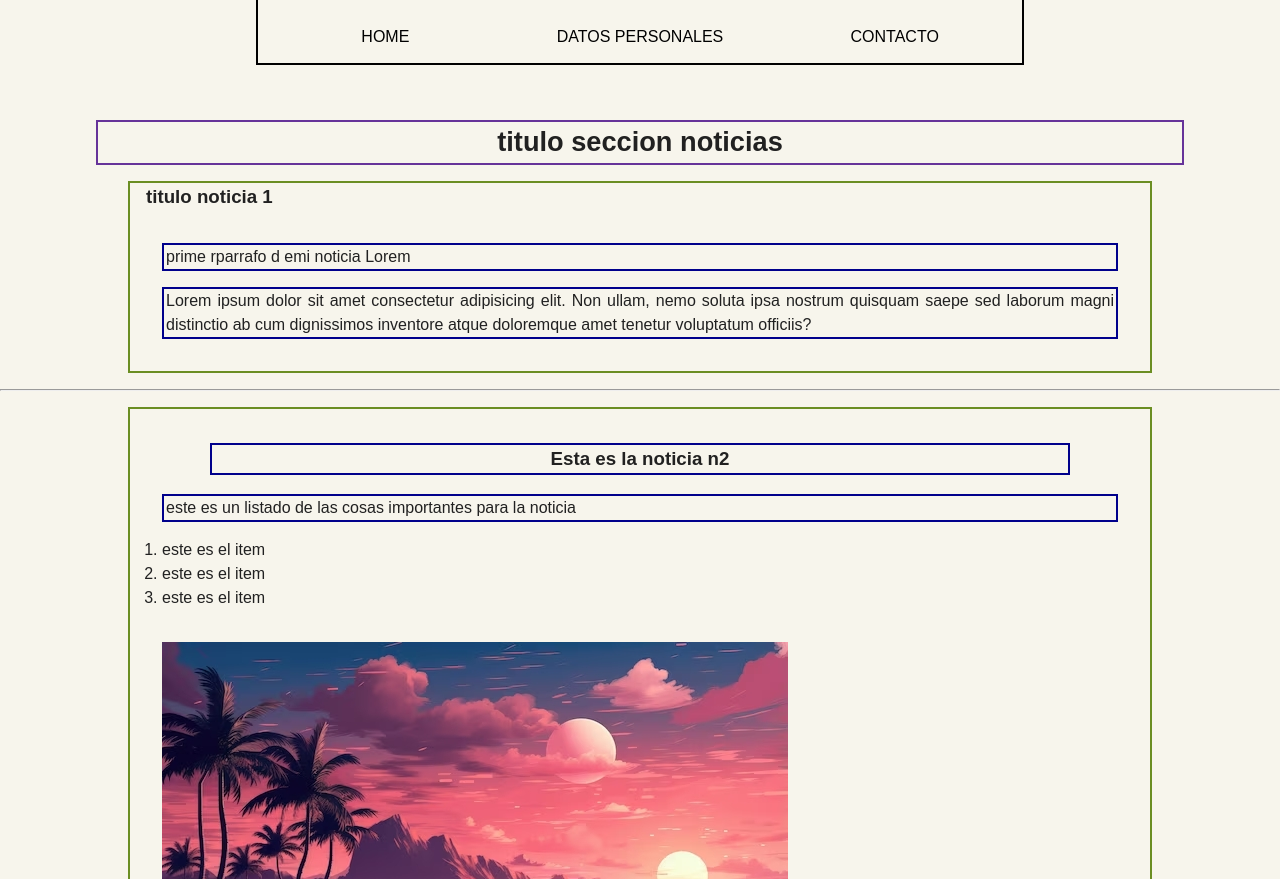
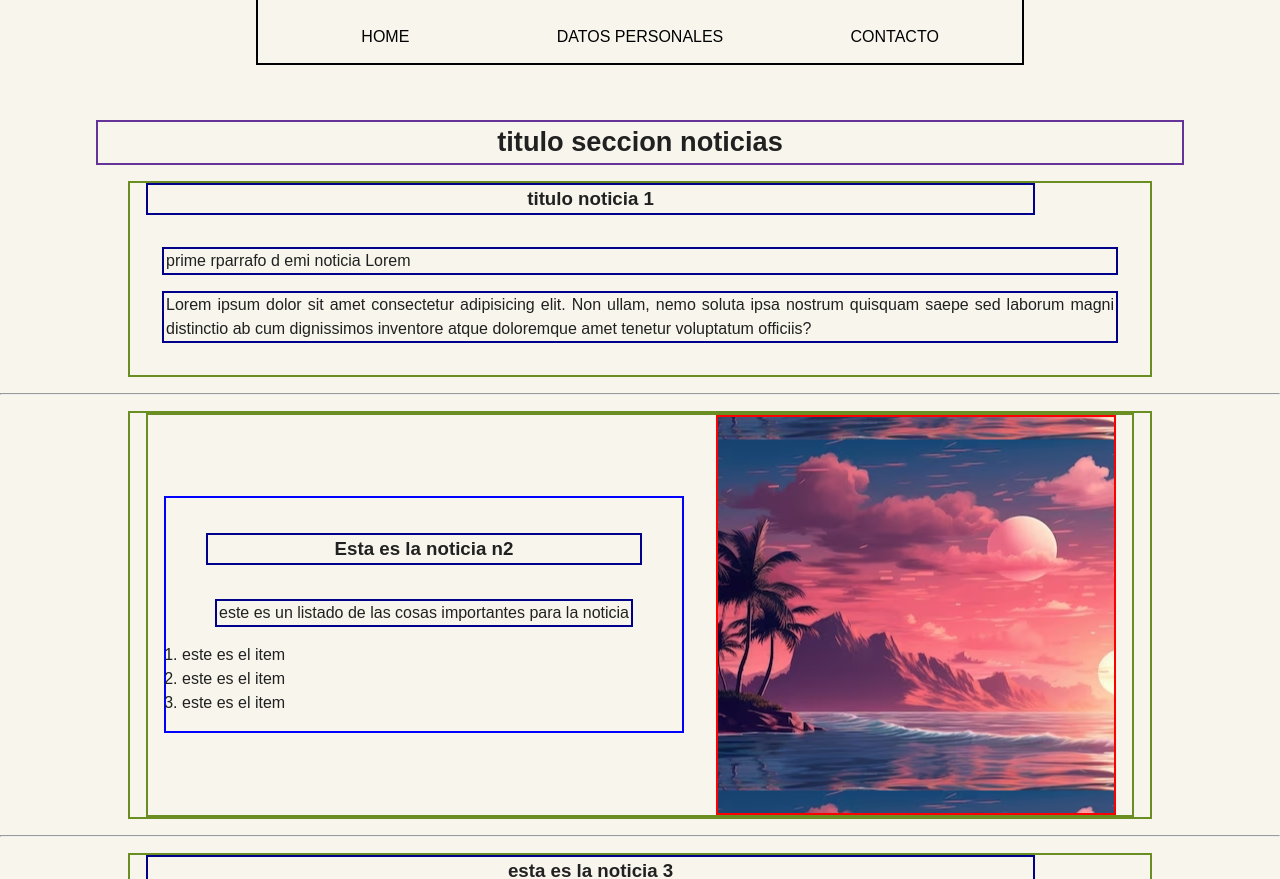
Before and after one commit to pupple473/primer-pagina-Henry, a plain HTML site: page index.html in a window 1280 px wide. Shown: the part 73-952 px from the top of the page. Drawn offline with Linux system fonts and the light colour scheme.

Commit message:
Fourth commit: CSS v1.2

```diff
--- a/index.html
+++ b/index.html
@@ -36,7 +36,8 @@
 
             <hr/>
             <article class="noticia">
-                <div>
+                <div id="noticia2">
+                    <div id="noticia2info">
                         <h3>Esta es la noticia n2</h3>
 
                         <p>este es un listado de las cosas importantes para la noticia</p>
@@ -46,10 +47,10 @@
                             <li>este es el item</li>
                         </ol>
                     </div>
-                <div>
-                    <img src="imagen-prueba-1.jpg" alt="imagen de una paisaje">
+                    <div id="noticia2img">
+                        <img src="" alt="">
                     </div>
-
+                </div>
             </article>
 
 
--- a/styles.css
+++ b/styles.css
@@ -20,6 +20,7 @@ body {
     }
     .navbar li a {
         background-color: #212121;
+        color: white;
     }
     .navbar li a:hover {
         background-color: black;
@@ -37,6 +38,15 @@ footer {
 h1 {
     border: green solid 2px;
     margin-bottom: 2em;
+}
+h3 {
+    border: 2px solid darkblue;
+    text-align: center;
+    width: 90%;
+    margin: auto;
+    padding: auto;
+    margin-top: 1em;
+    margin-bottom: 1em;
 }
 
 h4 {
@@ -75,6 +85,8 @@ div {
     margin-bottom: 1em;
     padding-left: 1em;
     padding-right: 1em;
+    display: flex;
+    flex-direction: column;
 }
 .cards {
     border: 2px solid goldenrod;
@@ -112,6 +124,16 @@ div {
     border: rebeccapurple solid 2px;
     margin: auto;
     margin-top: 2em;
+}
+.dato0{
+    border: blue solid 1.5px;
+    font-size: 1.1em;
+}
+.dato1{
+    border: greenyellow solid 1.5px;
+    border-radius: 0%;
+    font-size: 1.1em;
+
 }
 #formulario{
     border: red solid 2px;
@@ -173,13 +195,52 @@ div {
     flex-direction: row;
     justify-content: space-evenly;
 }
+#noticia2{
+    border: 2px olivedrab solid;
+    display: flex;
+    flex-direction: row;
+    justify-content: space-around;
+    align-items: center;
+    padding: 0;
+    width: 100%;
 
+}
+#noticia2info{
+    border: 2px solid blue;
+    position: relative;
+    width: fit-content;
+    margin-top: 1em;
+    margin-bottom: 1em;
+    justify-content: space-evenly;
+    display: flex;
+    flex-direction: column;
+    flex-grow: 1;
+    margin-left: 1em;
+    margin-right: 1em;
+}
+#noticia2img{
+    background-image: url('imagen-prueba-1.jpg');
+    background-position: center;
+    border: 2px solid red;
+    position: relative;
+    width: 50vh;
+    height: 50vh;
+    margin-left: 1em;
+    margin-right: 1em;
+}
 #htmllogo {
     background-color: white;
 }
 
 
-
+form > div {
+    border: pink solid 2px;
+    position: relative;
+    justify-content: space-between;
+    padding: 0;
+    margin: 0.9em;
+    display: flex;
+}
 div > p {
     border: 2px solid darkblue;
     text-align: justify;
```
Also changed, not shown: contacto.html (+8 -8 lines). Lines whose indentation alone changed are shown as unchanged.
